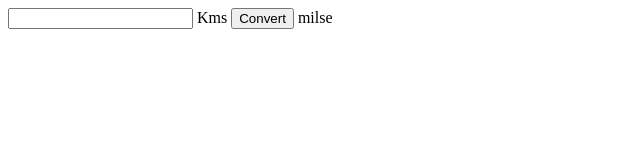
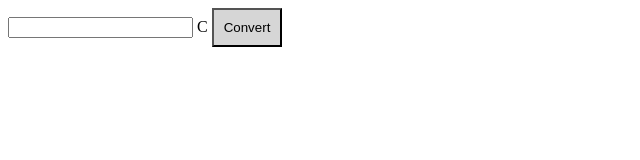
Before and after one commit to 1ambuj/Javascript, a plain HTML site: page DOM.JS/practice.html in a window 1280 px wide. Shown: the whole page, without its empty margins (0-640 px from the left). Drawn offline with Linux system fonts and the light colour scheme.

Commit message:
practice problem

```diff
--- a/DOM.JS/practice.html
+++ b/DOM.JS/practice.html
@@ -7,12 +7,27 @@
     <!-- <script src="practice01.js"></script> -->
     <script src="practice03.js"></script>
     <title>Document</title>
+    <style>
+        button{
+            padding: 10px;
+            text-decoration: none;
+            background-color: #3333;
+        }
+        .celsius-input input{
+            padding: 20px;
+        }
+    </style>
 </head>
-<body>
+<!-- <body>
     <div>
         <input type="number" name="" id="data" step="any"> Kms
         <button onclick="convert_km_miles()">Convert</button> milse
         <h1 class="res"></h1>
+    </div> -->
+    <div>
+        <input type="" class="celsius-input"> C
+        <button onclick="convert_c_f()">Convert</button>
+        <h1 class="fohrenheite"></h1>
     </div>
 </body>
 </html>
```
